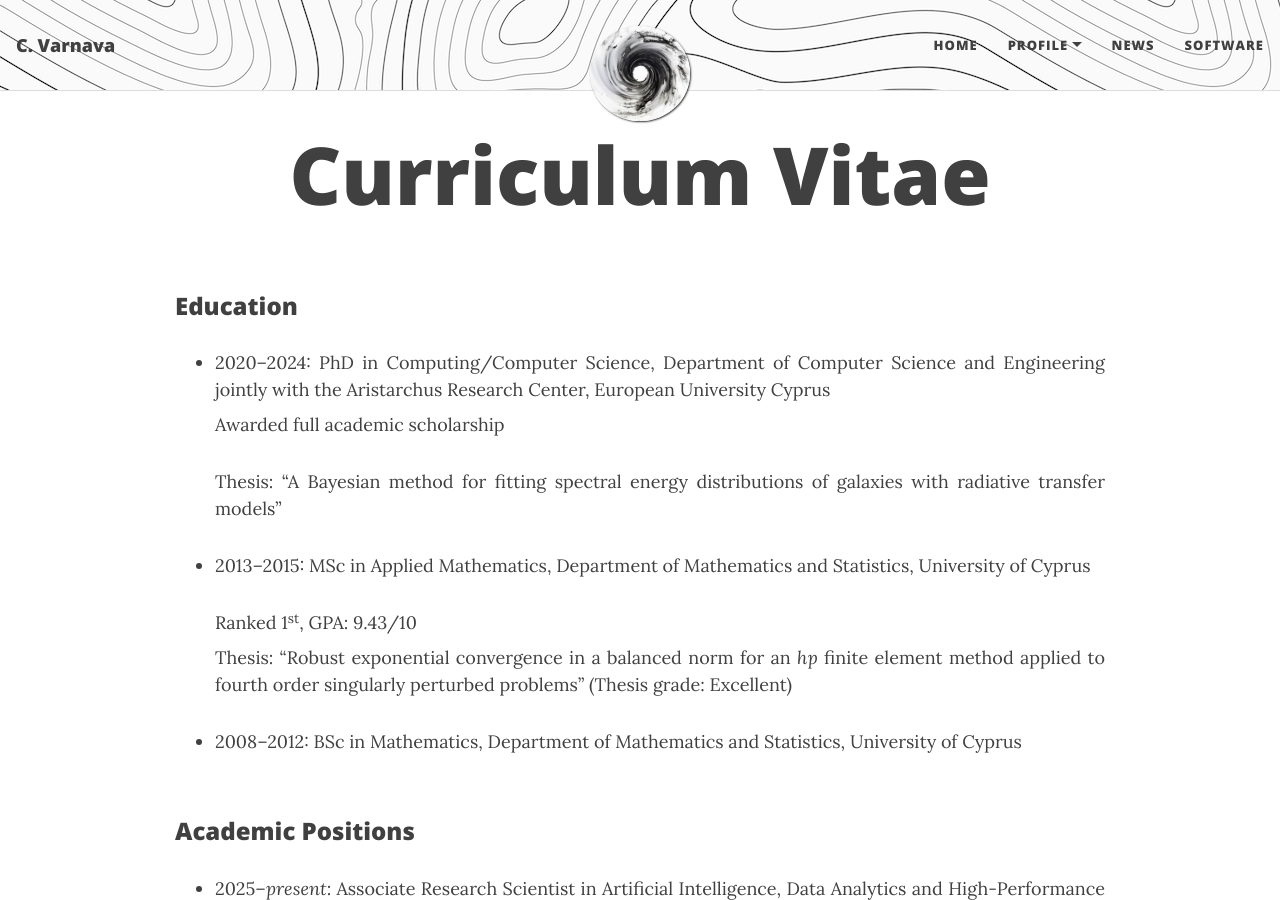
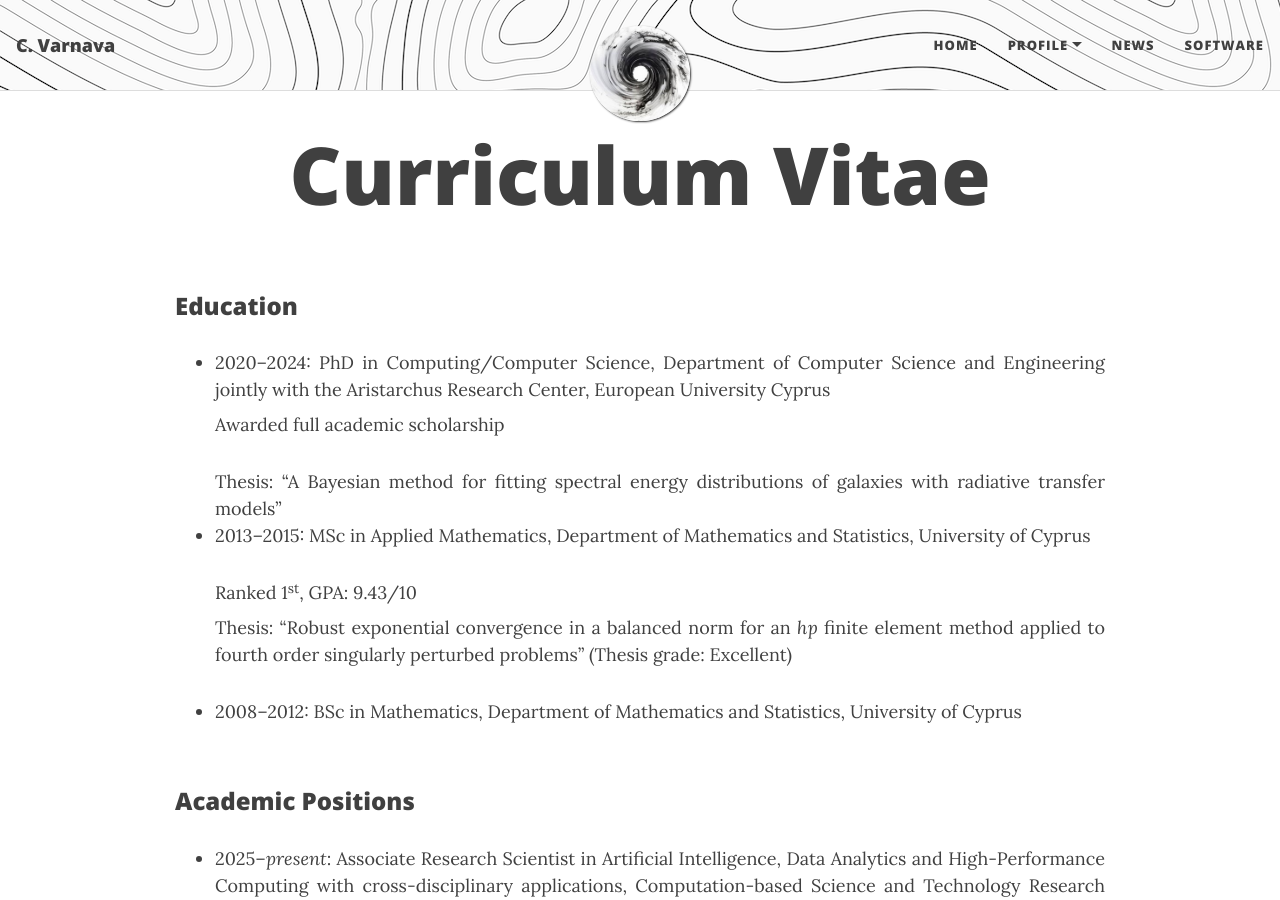
Before and after one commit to ch-var/ch-var.github.io, a Jekyll site: the page built from CV.html, in a window 1280 px wide and 900 px high. Built offline with Jekyll 4.4.1, drawn with Linux system fonts in a browser that asks for light colours; formulas are drawn with MathJax 3.

Commit message:
Update CV.html

```diff
--- a/CV.html
+++ b/CV.html
@@ -26,7 +26,7 @@
 <ul>
 <li class="responsive-margin" style="margin-bottom: 8px;">2020–2024: PhD in Computing/Computer Science, Department of Computer Science and Engineering jointly with the Aristarchus Research Center, European University Cyprus</li>
 <p align='justify' class="responsive-margin" style="margin-top: 0px;">Awarded full academic scholarship</p>
-<p align='justify' class="responsive-margin" style="margin-top: 0px;">Thesis: “A Bayesian method for fitting spectral energy distributions of galaxies with radiative transfer models”</p>
+<p align='justify' class="responsive-margin" style="margin-bottom: 0px;">Thesis: “A Bayesian method for fitting spectral energy distributions of galaxies with radiative transfer models”</p>
 <li class="responsive-margin" style="margin-bottom: 8px;">2013–2015: MSc in Applied Mathematics, Department of Mathematics and Statistics, University of Cyprus</li>
 <p align='justify' class="responsive-margin" style="margin-bottom: 8px;">Ranked 1<sup>st</sup>, GPA: 9.43/10</p>
 <p align='justify' class="responsive-margin" style="margin-top: 0px;">Thesis: “Robust exponential convergence in a balanced norm for an <i>hp</i> finite element method applied to fourth order singularly perturbed problems” (Thesis grade: Excellent)</p>
```
